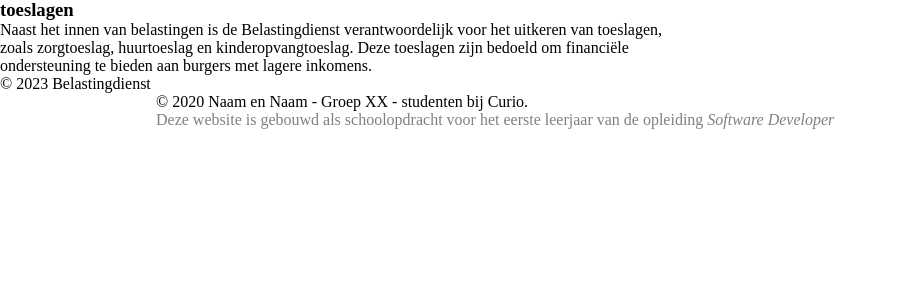
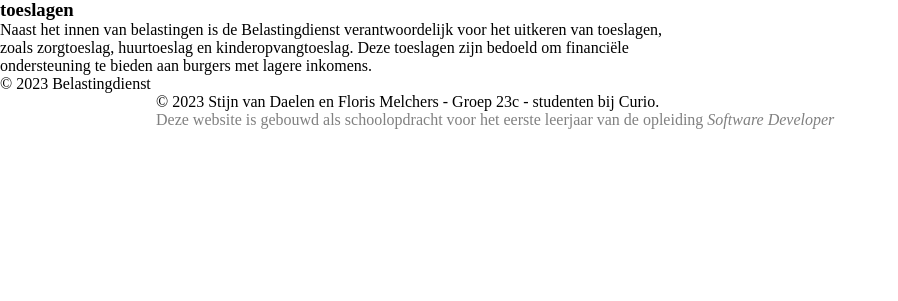
Before and after one commit to Floris29/PRA, a PHP site: page /index.php in a window 1280 px wide. Shown: the part 239-540 px from the top of the page, without its empty margins (0-898 px from the left). Run offline with PHP 8.4, Linux system fonts and the light colour scheme.

Commit message:
footer change

```diff
--- a/footer.php
+++ b/footer.php
@@ -1,4 +1,4 @@
 <footer class="wrapper">
-	<p>&copy; 2020 Naam en Naam - Groep XX - studenten bij Curio.</p>
+	<p>&copy; 2023 Stijn van Daelen en Floris Melchers - Groep 23c - studenten bij Curio.</p>
 	<p class="muted">Deze website is gebouwd als schoolopdracht voor het eerste leerjaar van de opleiding <em>Software Developer</em></p>
 </footer>
```
